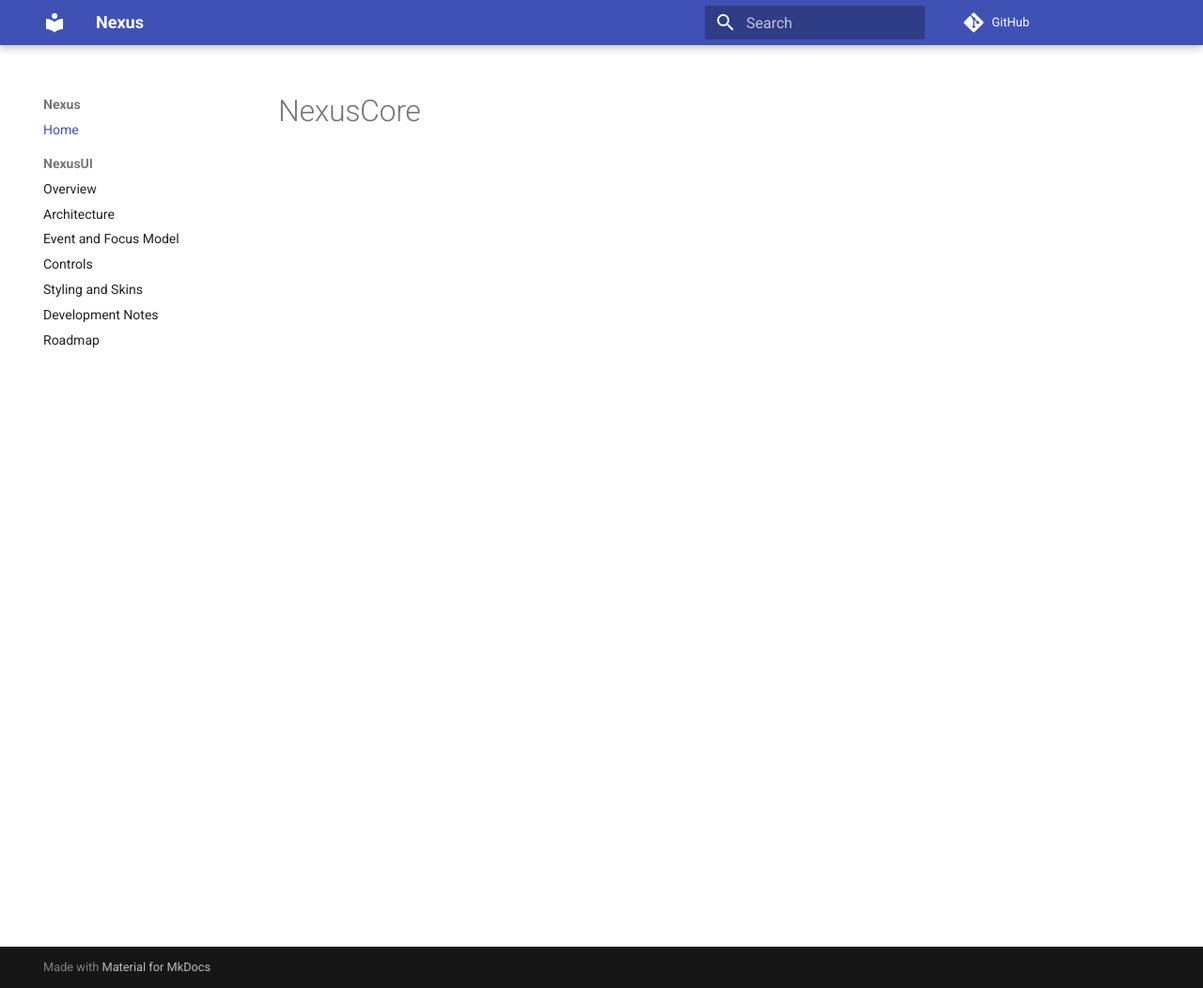
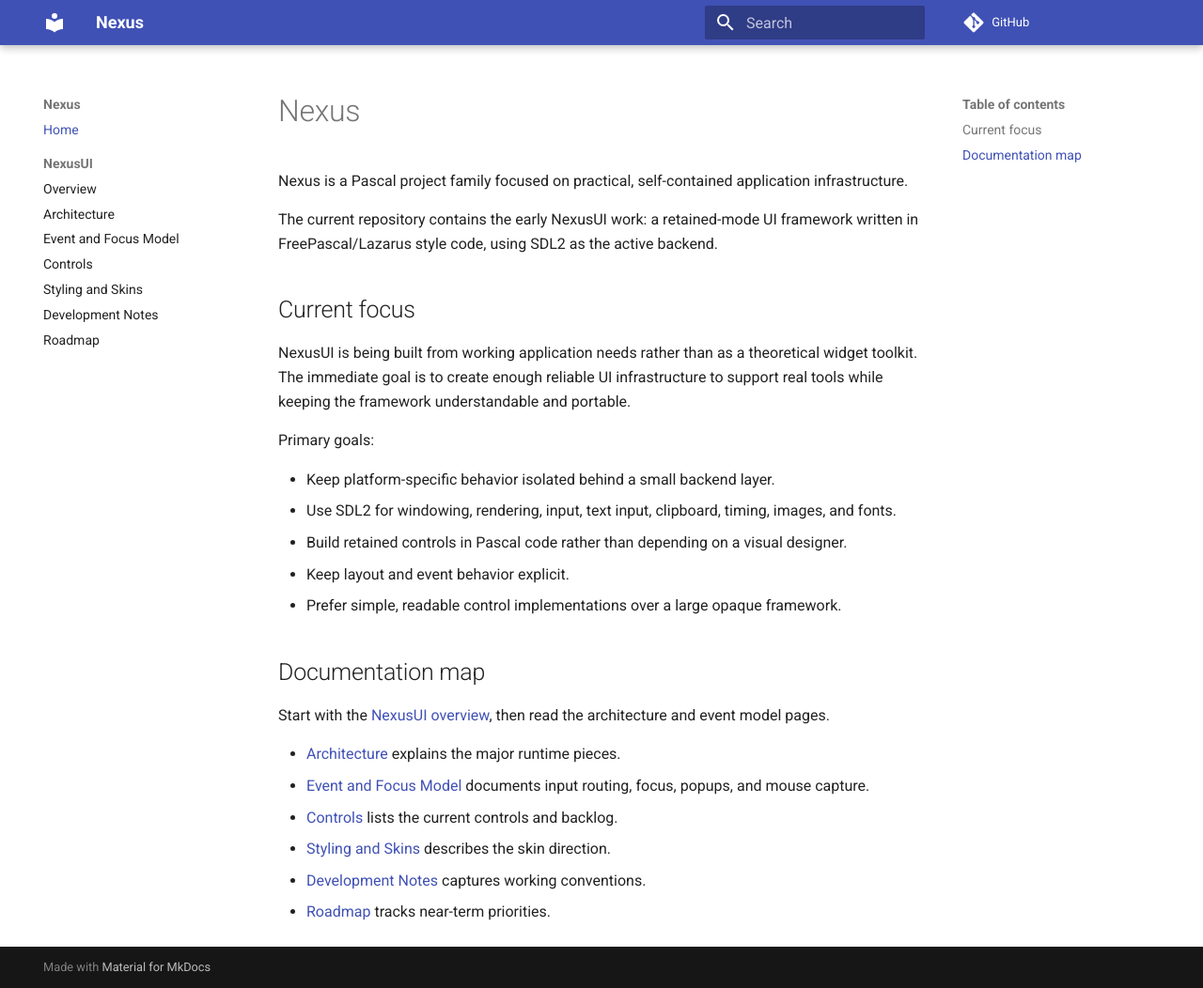
Before and after one commit to nxrp-dev/nexus, an MkDocs documentation site: the page built from docs/index.md, in a window 1280 px wide and 1052 px high. Shown: the whole window at 94% size. Built offline with MkDocs 1.6.1 and Material for MkDocs 9.7.7, drawn with Linux system fonts in a browser that asks for light colours; comment, search, counter and statistics services are not loaded.

Commit message:
Replace docs landing page with Nexus overview

```diff
--- a/docs/index.md
+++ b/docs/index.md
@@ -1 +1,28 @@
-# NexusCore
+# Nexus
+
+Nexus is a Pascal project family focused on practical, self-contained application infrastructure.
+
+The current repository contains the early NexusUI work: a retained-mode UI framework written in FreePascal/Lazarus style code, using SDL2 as the active backend.
+
+## Current focus
+
+NexusUI is being built from working application needs rather than as a theoretical widget toolkit. The immediate goal is to create enough reliable UI infrastructure to support real tools while keeping the framework understandable and portable.
+
+Primary goals:
+
+- Keep platform-specific behavior isolated behind a small backend layer.
+- Use SDL2 for windowing, rendering, input, text input, clipboard, timing, images, and fonts.
+- Build retained controls in Pascal code rather than depending on a visual designer.
+- Keep layout and event behavior explicit.
+- Prefer simple, readable control implementations over a large opaque framework.
+
+## Documentation map
+
+Start with the [NexusUI overview](nexusui/index.md), then read the architecture and event model pages.
+
+- [Architecture](nexusui/architecture.md) explains the major runtime pieces.
+- [Event and Focus Model](nexusui/event-focus.md) documents input routing, focus, popups, and mouse capture.
+- [Controls](nexusui/controls.md) lists the current controls and backlog.
+- [Styling and Skins](nexusui/styling-skins.md) describes the skin direction.
+- [Development Notes](nexusui/development.md) captures working conventions.
+- [Roadmap](nexusui/roadmap.md) tracks near-term priorities.
```
